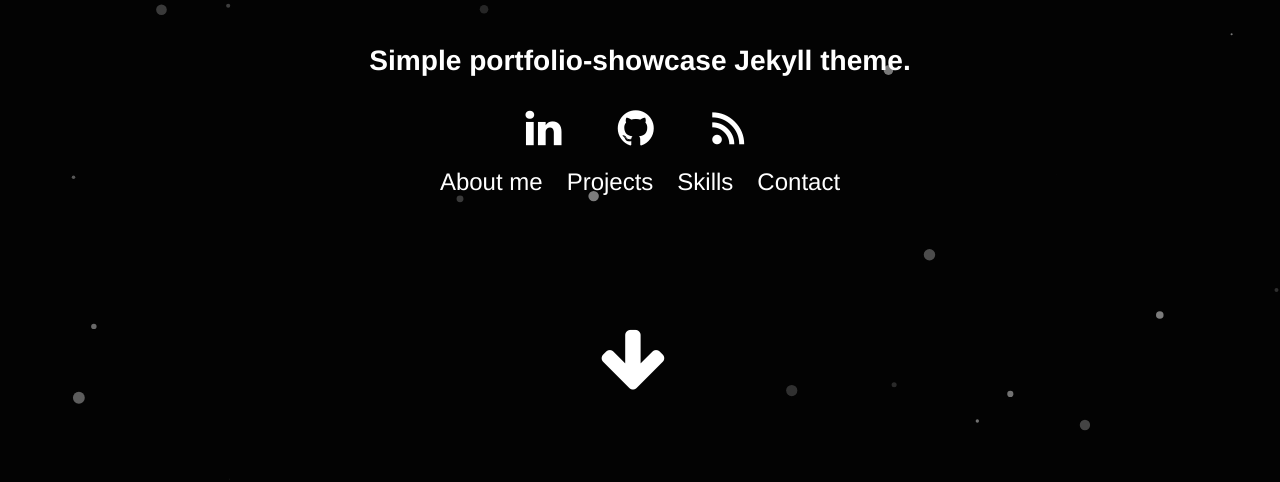
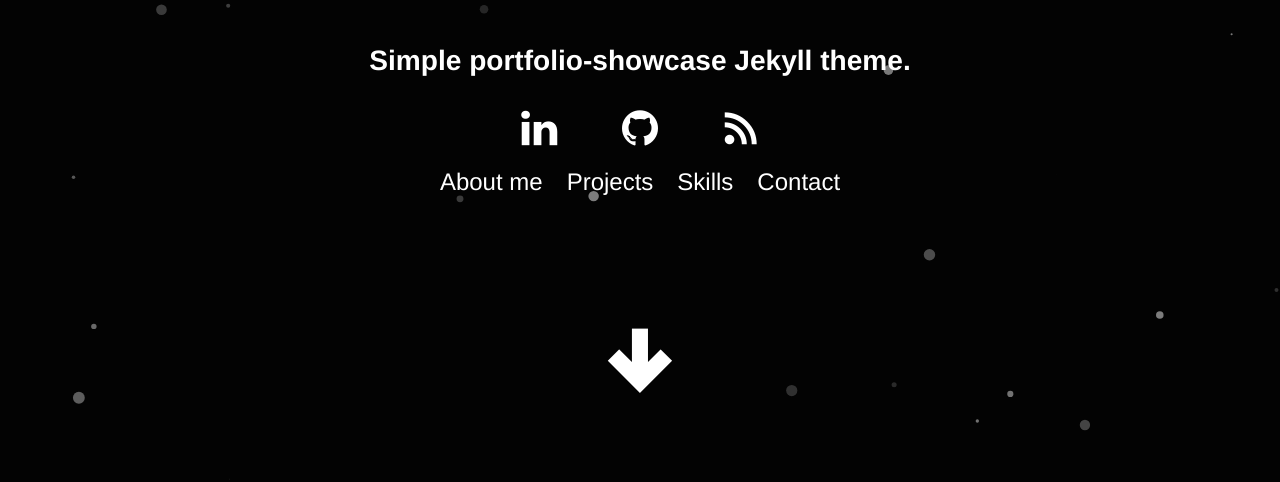
Before and after one commit to vllur/showcase, a Jekyll site: the page built from index.html, in a window 1280 px wide. Shown: the part 402-884 px from the top of the page. Built offline with Jekyll 4.4.1, drawn with Linux system fonts in a browser that asks for light colours; the list of posts is cut into pages by our own code.

Commit message:
Changed fontello arrow(s); styled toTop button

```diff
--- a/_layouts/default.html
+++ b/_layouts/default.html
@@ -5,7 +5,7 @@
 <main>
 {% include header.html %}
 
-<button onclick="topFunction()" id="toTop" title="Top">Top</button>
+<button onclick="topFunction()" id="toTop" title="Top"><i class="icon-up"></i></button>
 
 <div class="content-wrapper">
   {{ content }}
--- a/_sass/base.scss
+++ b/_sass/base.scss
@@ -55,11 +55,10 @@
     right: 1em;
     border: none;
     outline: none;
-    background-color: $header-bg;
-    color: $header-text;
+	color: $header-text;
+	background: $header-bg;
     cursor: pointer;
     padding: 0.5em;
-	border-radius: 5px;
 
 	transition-duration: 0.2s;
 }
--- a/css/fontello.css
+++ b/css/fontello.css
@@ -1,14 +1,24 @@
 @font-face {
   font-family: 'fontello';
-  src: url('../font/fontello.eot?62664480');
-  src: url('../font/fontello.eot?62664480#iefix') format('embedded-opentype'),
-       url('../font/fontello.woff2?62664480') format('woff2'),
-       url('../font/fontello.woff?62664480') format('woff'),
-       url('../font/fontello.ttf?62664480') format('truetype'),
-       url('../font/fontello.svg?62664480#fontello') format('svg');
+  src: url('../font/fontello.eot?12519575');
+  src: url('../font/fontello.eot?12519575#iefix') format('embedded-opentype'),
+       url('../font/fontello.woff2?12519575') format('woff2'),
+       url('../font/fontello.woff?12519575') format('woff'),
+       url('../font/fontello.ttf?12519575') format('truetype'),
+       url('../font/fontello.svg?12519575#fontello') format('svg');
   font-weight: normal;
   font-style: normal;
 }
+/* Chrome hack: SVG is rendered more smooth in Windozze. 100% magic, uncomment if you need it. */
+/* Note, that will break hinting! In other OS-es font will be not as sharp as it could be */
+/*
+@media screen and (-webkit-min-device-pixel-ratio:0) {
+  @font-face {
+    font-family: 'fontello';
+    src: url('../font/fontello.svg?12519575#fontello') format('svg');
+  }
+}
+*/
 
  [class^="icon-"]:before, [class*=" icon-"]:before {
   font-family: "fontello";
@@ -21,17 +31,32 @@
   width: 1em;
   margin-right: .2em;
   text-align: center;
+  /* opacity: .8; */
 
+  /* For safety - reset parent styles, that can break glyph codes*/
   font-variant: normal;
   text-transform: none;
 
+  /* fix buttons height, for twitter bootstrap */
   line-height: 1em;
 
+  /* Animation center compensation - margins should be symmetric */
+  /* remove if not needed */
+  margin-left: .2em;
+
+  /* you can be more comfortable with increased icons size */
+  /* font-size: 120%; */
+
+  /* Font smoothing. That was taken from TWBS */
   -webkit-font-smoothing: antialiased;
   -moz-osx-font-smoothing: grayscale;
+
+  /* Uncomment for 3D effect */
+  /* text-shadow: 1px 1px 1px rgba(127, 127, 127, 0.3); */
 }
 
-.icon-rss:before { content: '\0101'; }
-.icon-in:before { content: '\1100'; }
-.icon-down:before { content: '\e800'; }
-.icon-github:before { content: '\f09b'; }
+.icon-rss:before { content: '\0101'; } /* 'ā' */
+.icon-in:before { content: '\1100'; } /* 'ᄀ' */
+.icon-down:before { content: '\e801'; } /* '' */
+.icon-up:before { content: '\e802'; } /* '' */
+.icon-github:before { content: '\f09b'; } /* '' */
```
Also changed, not shown: font/fontello.ttf, font/fontello.woff (deleted), font/fontello.woff2, 2 other files.
